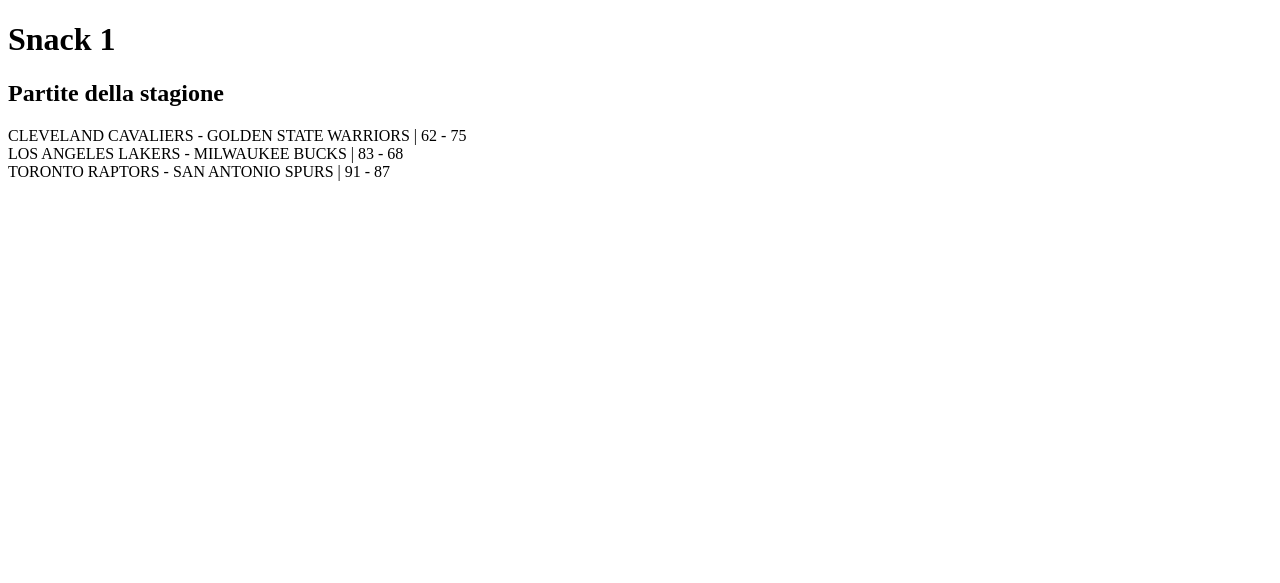
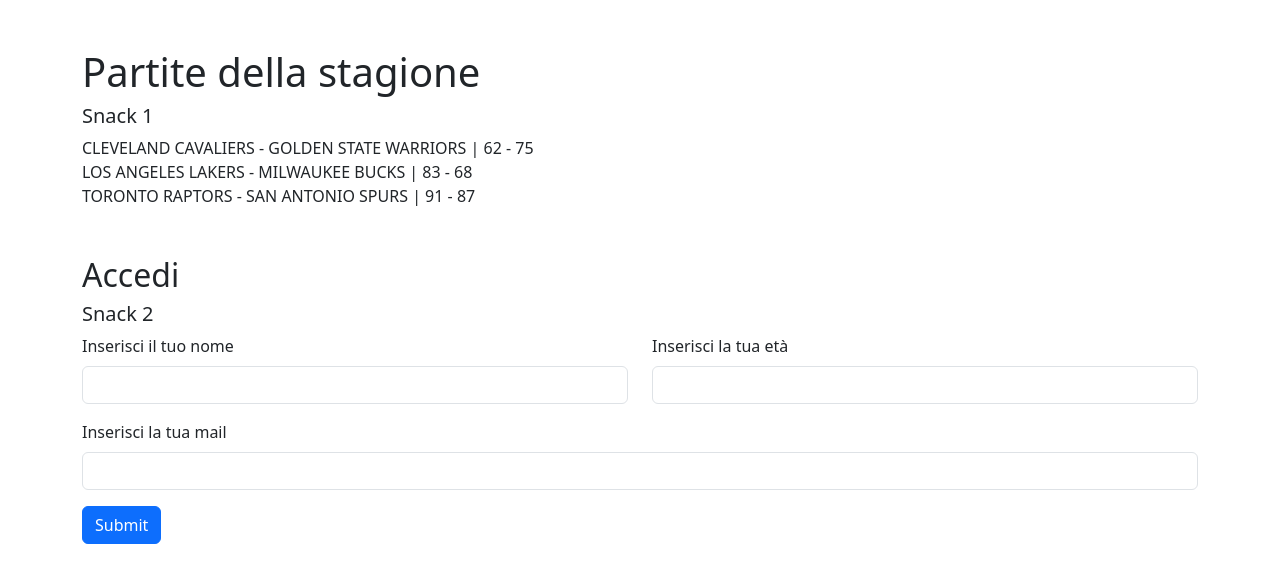
Before and after one commit to giuliabaratella/php-snacks-b1, a PHP site: page / in a window 1280 px wide. Shown: the top 583 px of the page. Run offline with PHP 8.4, Linux system fonts and the light colour scheme.

Commit message:
added form to index + variables in snack2

```diff
--- a/index.php
+++ b/index.php
@@ -31,17 +31,46 @@
 <head>
     <meta charset="UTF-8">
     <meta name="viewport" content="width=device-width, initial-scale=1.0">
+    <link href="https://cdn.jsdelivr.net/npm/bootstrap@5.3.2/dist/css/bootstrap.min.css" rel="stylesheet"
+        integrity="sha384-T3c6CoIi6uLrA9TneNEoa7RxnatzjcDSCmG1MXxSR1GAsXEV/Dwwykc2MPK8M2HN" crossorigin="anonymous">
     <title>Snack1</title>
 </head>
 
 <body>
-    <h1>Snack 1</h1>
-    <h2>Partite della stagione</h2>
-    <?php foreach ($matches as $match) { ?>
+    <div class="container">
+        <div class="my-5">
+            <!-- snack 1  -->
+            <h1>Partite della stagione</h1>
+            <h5>Snack 1</h5>
+            <?php foreach ($matches as $match) { ?>
+                <div>
+                    <?php echo "{$match['team_home']} - {$match['team_away']} | {$match['goals_home']} - {$match['goals_away']} " ?>
+                </div>
+            <?php } ?>
+        </div>
         <div>
-            <?php echo "{$match['team_home']} - {$match['team_away']} | {$match['goals_home']} - {$match['goals_away']} " ?>
+            <!-- form snack 2  -->
+            <h2>Accedi</h2>
+            <h5>Snack 2</h5>
+            <form action="snack2.php" method="GET">
+                <div class="row">
+                    <div class="col-6 mb-3">
+                        <label for="name" class="form-label">Inserisci il tuo nome</label>
+                        <input type="text" class="form-control" id="name" name="name">
+                    </div>
+                    <div class="col-6 mb-3">
+                        <label for="age" class="form-label">Inserisci la tua età</label>
+                        <input type="text" class="form-control" id="age" name="age">
+                    </div>
+                    <div class="col-12 mb-3">
+                        <label for="email" class="form-label">Inserisci la tua mail</label>
+                        <input type="text" class="form-control" id="email" name="email">
+                    </div>
+                </div>
+                <button type="submit" class="btn btn-primary">Submit</button>
+            </form>
         </div>
-    <?php } ?>
+    </div>
 
 </body>
 
```
Also changed, not shown: snack2.php (+13 -0 lines).
